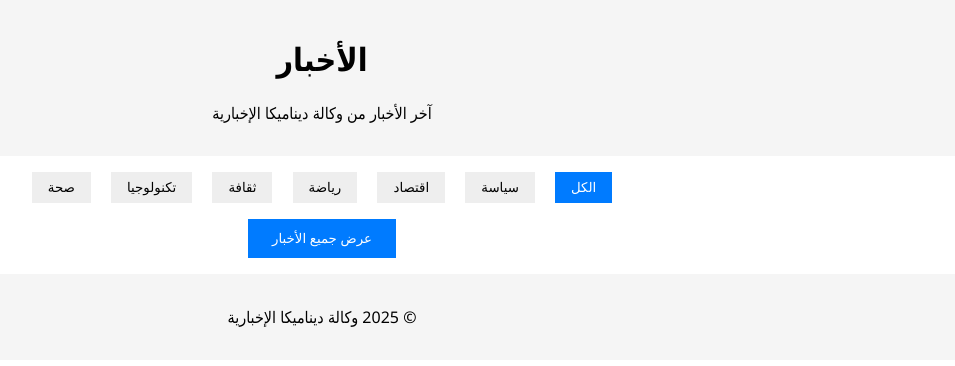
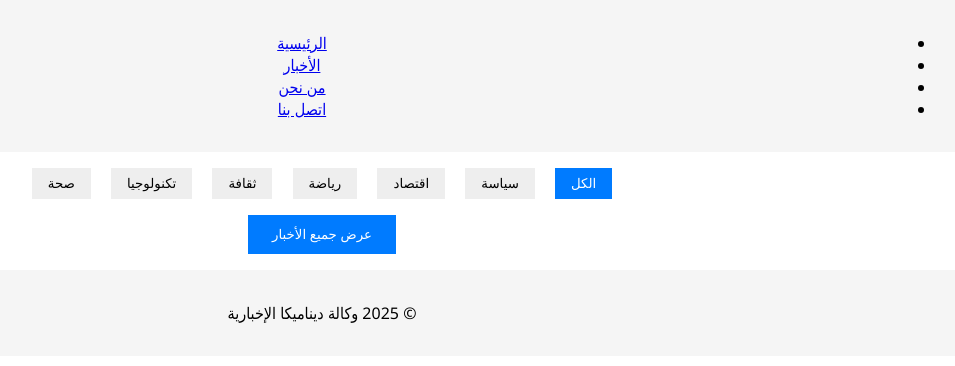
Before and after one commit to aistepnews/dynamica-news-agency, a plain HTML site: page news.html in a window 1280 px wide. Shown: the whole page, without its empty margins (318-1273 px from the left). Drawn offline with Linux system fonts and the light colour scheme.

Commit message:
Update news.html

```diff
--- a/news.html
+++ b/news.html
@@ -6,10 +6,16 @@
   <link rel="stylesheet" href="styles.css" />
 </head>
 <body>
-  <header>
-    <h1>الأخبار</h1>
-    <p>آخر الأخبار من وكالة ديناميكا الإخبارية</p>
-  </header>
+<header>
+  <nav>
+    <ul class="navbar">
+      <li><a href="index.html">الرئيسية</a></li>
+      <li><a href="news.html" class="active">الأخبار</a></li>
+      <li><a href="about.html">من نحن</a></li>
+      <li><a href="contact.html">اتصل بنا</a></li>
+    </ul>
+  </nav>
+</header>
 
   <nav>
     <button data-filter="all">الكل</button>
```
